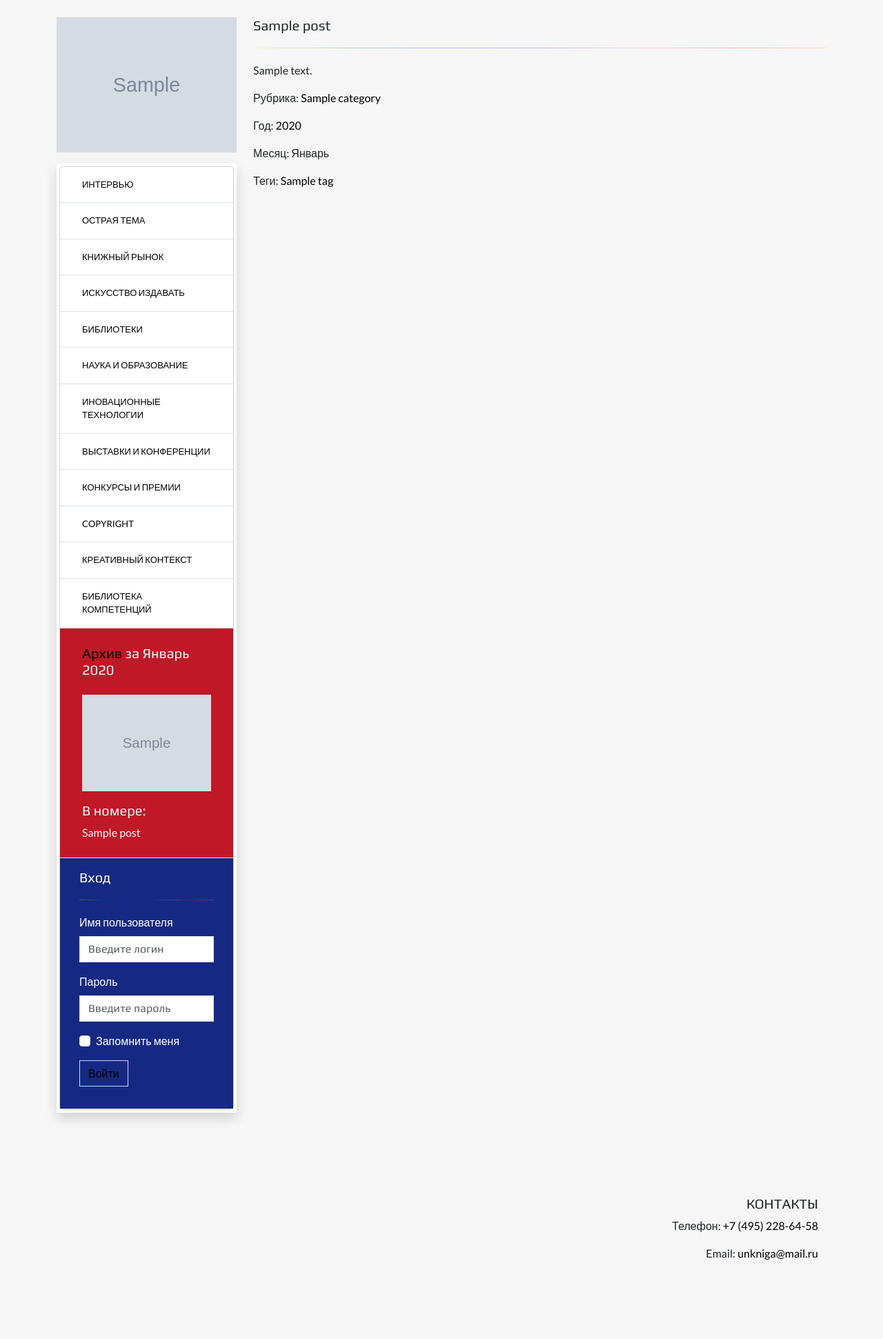
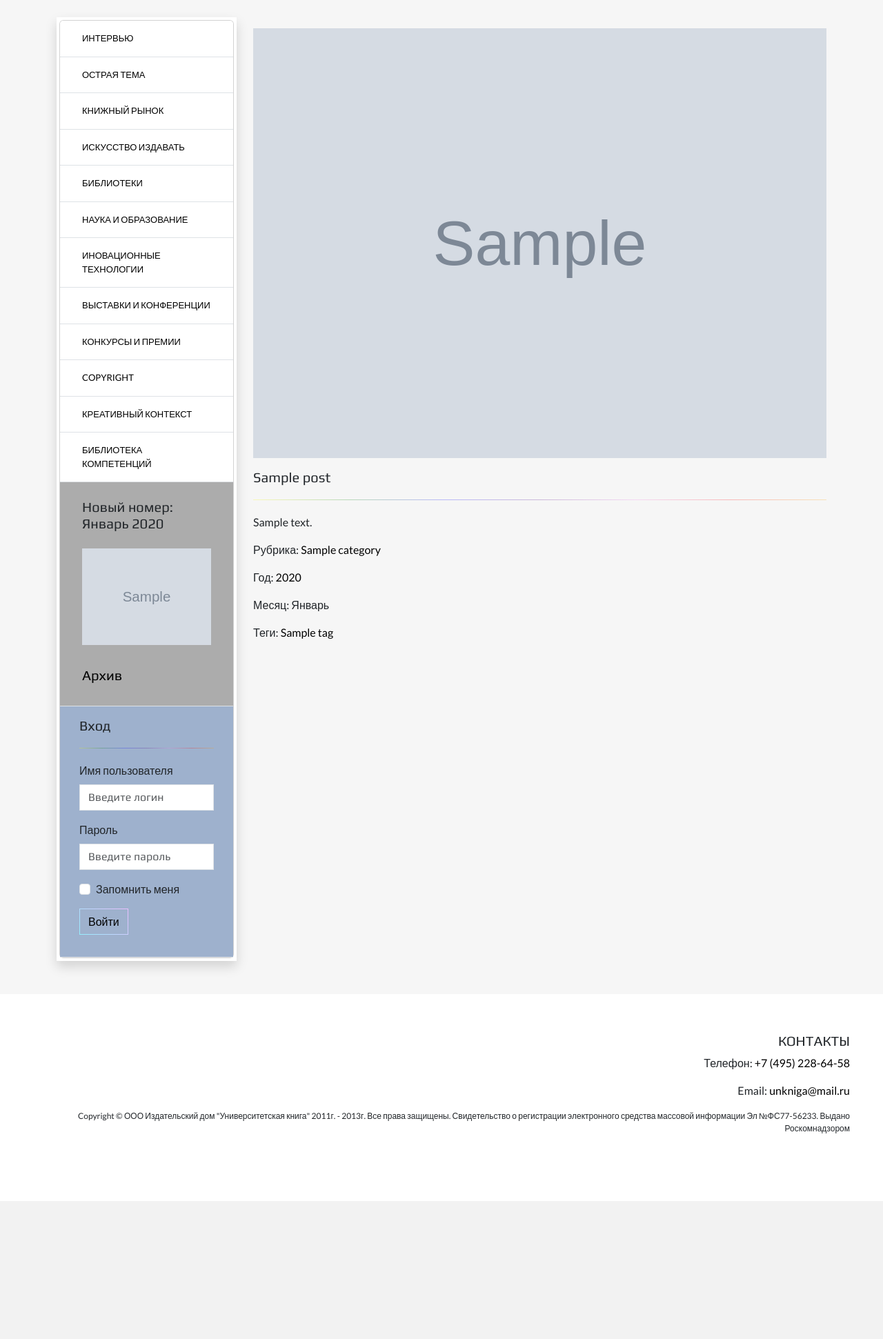
Before and after one commit to leojkees/new_uk, a Django app: a page that uses ukniga_NEW/templates/base.html in a window 1280 px wide. Shown: the part 112-2053 px from the top of the page at 69% size. After the commit the page ends 1853 px from the top, so only its background shows below. Run offline with Django 3.2, Linux system fonts and the light colour scheme; tables that the repository leaves empty hold one stand-in row (values such as "Sample post"); grey boxes marked "Sample" are stand-in pictures; parts of the project's set-up code (start-up, migrations or seed data) failed here and were passed over; some libraries are stand-ins or nearby versions.

Commit message:
11-04-24

```diff
--- a/ukniga_NEW/post_page/admin.py
+++ b/ukniga_NEW/post_page/admin.py
@@ -69,7 +69,7 @@
 #     display_tags.short_description = 'Теги'
 class PostAdmin(admin.ModelAdmin):
     list_display = (
-        'title', 'get_id', 'display_categories', 'is_paid',
+        'title', 'display_categories', 'is_paid',
         'display_tags', 'is_arhive', 'month', 'year', 'image',
         'published_date', 'is_published'  # Добавленные поля
     )
@@ -77,7 +77,7 @@
         'category', 'tags', 'is_published', 'published_date', 'month', 'year',  # Добавленные фильтры
     )
     search_fields = (
-        'title', 'get_id', 'category__name', 'tags__name',
+        'title', 'category__name', 'tags__name',
         'published_date'
     )
     formfield_overrides = {
@@ -124,7 +124,7 @@
 @admin.register(Tag)
 class TagAdmin(admin.ModelAdmin):
     list_display = ('name',)
-
+    list_filter = ('name',)
 
 
 # Зарегистрируйте модель User с кастомным административным классом
--- a/ukniga_NEW/post_page/context_processors.py
+++ b/ukniga_NEW/post_page/context_processors.py
@@ -41,6 +41,22 @@
             image_url = None
             post_slug = None
             category_slug = None
+
+
+        # Получаем информацию о последних пяти постах
+        latest_five_posts = year_posts.order_by('-id')[:5]
+        latest_five_posts_info = []
+        for post in latest_five_posts:
+            post_info = {
+                'title': post.title,
+                'image_url': post.image.url if post.image else None,
+                'post_slug': post.slug,
+                'category_slug': post.category.first().slug if post.category.exists() else None
+            }
+            latest_five_posts_info.append(post_info)
+
+
+
     else:
         title = None
         image_url = None
@@ -55,7 +71,8 @@
         'latest_post_slug': post_slug,
         'latest_post_category_slug': category_slug,
         'latest_post_year': latest_year,
-        'latest_post_month': latest_month
+        'latest_post_month': latest_month,
+        'latest_five_posts_info': latest_five_posts_info
     }
 
 
--- a/ukniga_NEW/post_page/views.py
+++ b/ukniga_NEW/post_page/views.py
@@ -83,7 +83,7 @@
         # Получаем посты с категорией "Наука и образование"
         nauka_posts = Post.objects.filter(category__name='Наука и образование', is_published=True).order_by('-published_date')[:10]
 
-        # Получаем посты с категорией "Иновационные технологии"
+        # Получаем посты с категорией "Инновационные технологии"
         inovations_posts = Post.objects.filter(category__name='Инновационные технологии', is_published=True).order_by('-published_date')[:10]
 
         # Получаем посты с категорией "Креативный контекст"
--- a/ukniga_NEW/static/css/style.css
+++ b/ukniga_NEW/static/css/style.css
@@ -113,8 +113,7 @@
 
 
 #login {
-    background: rgba(21, 41, 131, 1);
-    color: #ffffff;
+    background: #9eb1cd;
 }
 
 /* Медиазапрос для экранов с максимальной шириной 575px */
@@ -582,3 +581,11 @@
 .page-link:hover {
     color: red; /* цвет при наведении */
 }
+
+.rectangle::before {
+    content: ''; /* необходимо для создания псевдоэлемента */
+    display: block; /* позволяет псевдоэлементу быть блочным элементом */
+    width: 1px; /* ширина прямоугольника */
+    height: 100%; /* высота прямоугольника */
+    background-color: rgb(0, 0, 0); /* цвет прямоугольника */
+}
--- a/ukniga_NEW/templates/arhiv/index.html
+++ b/ukniga_NEW/templates/arhiv/index.html
@@ -7,8 +7,12 @@
 
 
 
+<!-- Второй хедер -->
+<div class="container my-3">
 
+        {% include 'includes/header-second.html' %}
 
+</div>
 
 
 
--- a/ukniga_NEW/templates/arhiv/post_detail.html
+++ b/ukniga_NEW/templates/arhiv/post_detail.html
@@ -27,7 +27,7 @@
 
                 <!-- секция слева -->
                 <div class="col-xl-3">
-                    <img src="{{ post.img.url }}" alt="" class="img-fluid w-100 mb-3"/>
+
 
 
                     <div class="div d-none d-xl-block">
@@ -40,7 +40,20 @@
                 <!-- секция справа -->
                 <div class="col-12 col-xl-9 text-justify">
 
+                    <!-- Первый баннер -->
+                    <div class="mb-3" id="banner-head">
+                        {% get_banners 'header' as banners %}
 
+                        {% for banner in banners %}
+                            {% if banner.show_on_main and request.path == '/' %}
+                                {% include "banner.html" %}
+                            {% elif not banner.show_on_main %}
+                                {% include "banner.html" %}
+                            {% endif %}
+                        {% endfor %}
+                    </div>
+
+                    <img src="{{ post.img.url }}" alt="" class="img-fluid w-100 mb-3"/>
                     <h5>{{ post.title }}</h5>
                     <hr>
                     <p>{{ post.text|safe }}</p>
--- a/ukniga_NEW/templates/base.html
+++ b/ukniga_NEW/templates/base.html
@@ -291,12 +291,13 @@
 {% block content %}
 {% endblock %}
 <footer id="footer">
-	<div class="container">
+	<div class="container-fluid bg-white">
 		<div class="row justify-content-center">
-			<div class="col-xxl-12 text-end my-5 p-4">
+			<div class="col-xxl-12 text-end my-2 p-5">
 				<h5>КОНТАКТЫ</h5>
 				<p>Телефон: <a href="tel:+74952286458">+7 (495) 228-64-58</a></p>
 				<p>Email: <a href="mailto:unkniga@mail.ru">unkniga@mail.ru</a></p>
+				<p style="font-size: 12px;">Copyright © ООО Издательский дом "Университетская книга" 2011г. - 2013г. Все права защищены. Свидетельство о регистрации электронного средства массовой информации Эл №ФС77-56233. Выдано Роскомнадзором</p>
 				<br>
 			</div>
 		</div>
--- a/ukniga_NEW/templates/includes/index-cards.html
+++ b/ukniga_NEW/templates/includes/index-cards.html
@@ -72,7 +72,7 @@
                     {% else %}
                         {% url 'paid_view' %}
                     {% endif %}"><h5 style="font-size: 15px;">{{ post.title }}</h5>
-                    <p style="font-size: 10px;">{{ post.description|safe }}</p>
+                    <p style="font-size: 13px;">{{ post.description|safe }}</p>
                     </a></div>
 
                     <div class="container  p-0">
@@ -133,7 +133,6 @@
                {% url 'paid_view' %}
            {% endif %}">
             <h5 style="font-size: 15px;">{{ post.title }}</h5></a>
-            <p style="font-size: 10px;">{{ post.description|safe }}</p>
             <div class="container p-0">
                 <div class="row d-flex align-items-center">
                     <div class="col-10">
--- a/ukniga_NEW/templates/includes/menu.html
+++ b/ukniga_NEW/templates/includes/menu.html
@@ -58,7 +58,7 @@
         </a>
         <div class="collapse" id="collapseNav3">
             <div class="card card-body">
-                <a class="nav-link border-bottom" href="{% url 'category_posts' category_slug='bibdelo' %}">Библиотеки</a>
+                <a class="nav-link border-bottom" href="{% url 'category_posts' category_slug='bibdelo' %}">Библиотечное дело</a>
                 <a class="nav-link border-bottom" href="{% url 'category_posts' category_slug='fonds' %}">Формирование библиотечных фондов</a>
                 <a class="nav-link border-bottom" href="{% url 'category_posts' category_slug='vuzbiblio' %}">Вузовские библиотеки</a>
                 <a class="nav-link border-bottom" href="{% url 'category_posts' category_slug='biblworld' %}">Библиотеки мира</a>
@@ -117,16 +117,14 @@
             <a class="nav-link" href="{% url 'category_posts' category_slug='biblio-kompetenciy' %}">БИБЛИОТЕКА КОМПЕТЕНЦИЙ</a>
         </li>
 
-        <li class="list-group-item" style="background-color:#c01826; border-top-left-radius: 0; border-top-right-radius: 0;" data-bs-toggle="tooltip" data-bs-custom-class="custom-tooltip" data-bs-title="Это архив за последний месяц">
+        <li class="list-group-item" style="background-color:#acacac; border-top-left-radius: 0; border-top-right-radius: 0;" data-bs-toggle="tooltip" data-bs-custom-class="custom-tooltip" data-bs-title="Это архив за последний месяц">
 
-            <h5 class="ps-3 pe-5 pt-3" style="color: aliceblue;"><a href="{% url 'arhiv-list' %}?year={{ latest_post_year }}">Архив</a> за {{ latest_post_month }} {{ latest_post_year }}</h5>
+            <h5 class="ps-3 pe-5 pt-3">Новый номер: {{ latest_post_month }} {{ latest_post_year }}</h5>
 
             <a href="{% url 'posts_by_year' %}?year={{ latest_post_year }}&month={{ latest_post_month }}">
                 <img src="{{ latest_post_image }}" alt="Изображение последнего месяца" class="img-fluid p-3">
             </a>
-            <h5 class="ps-3" style="color: aliceblue;">В номере:</h5>
-            <p class="px-3"><a style="color: aliceblue;" href="{% url 'post_detail' latest_post_category_slug latest_post_slug %}">
-                {{ latest_post_title }}</a></p>
+            <h5 class="ps-3 pe-5 py-3"><a href="{% url 'arhiv-list' %}?year={{ latest_post_year }}">Архив</a></h5>
 
         </li>
 
--- a/ukniga_NEW/templates/includes/menu_va.html
+++ b/ukniga_NEW/templates/includes/menu_va.html
@@ -57,7 +57,7 @@
         </a>
         <div class="collapse" id="collapseNav3">
             <div class="card card-body">
-                <a class="nav-link border-bottom" href="{% url 'category_posts' category_slug='bibdelo' %}">Библиотеки</a>
+                <a class="nav-link border-bottom" href="{% url 'category_posts' category_slug='bibdelo' %}">Библиотечное дело</a>
                 <a class="nav-link border-bottom" href="{% url 'category_posts' category_slug='fonds' %}">Формирование библиотечных фондов</a>
                 <a class="nav-link border-bottom" href="{% url 'category_posts' category_slug='vuzbiblio' %}">Вузовские библиотеки</a>
                 <a class="nav-link border-bottom" href="{% url 'category_posts' category_slug='biblworld' %}">Библиотеки мира</a>
--- a/ukniga_NEW/templates/profile.html
+++ b/ukniga_NEW/templates/profile.html
@@ -41,7 +41,7 @@
       </div>
 
       <div class="col-lg-9">
-        <h5>Книжная полка</h5>
+        <h5>Избранное</h5>
         <hr>
         <!-- Контейнер -->
         <div class="container">
```
Also changed, not shown: ukniga_NEW/templates/includes/header-second.html (+65 -1 lines).
